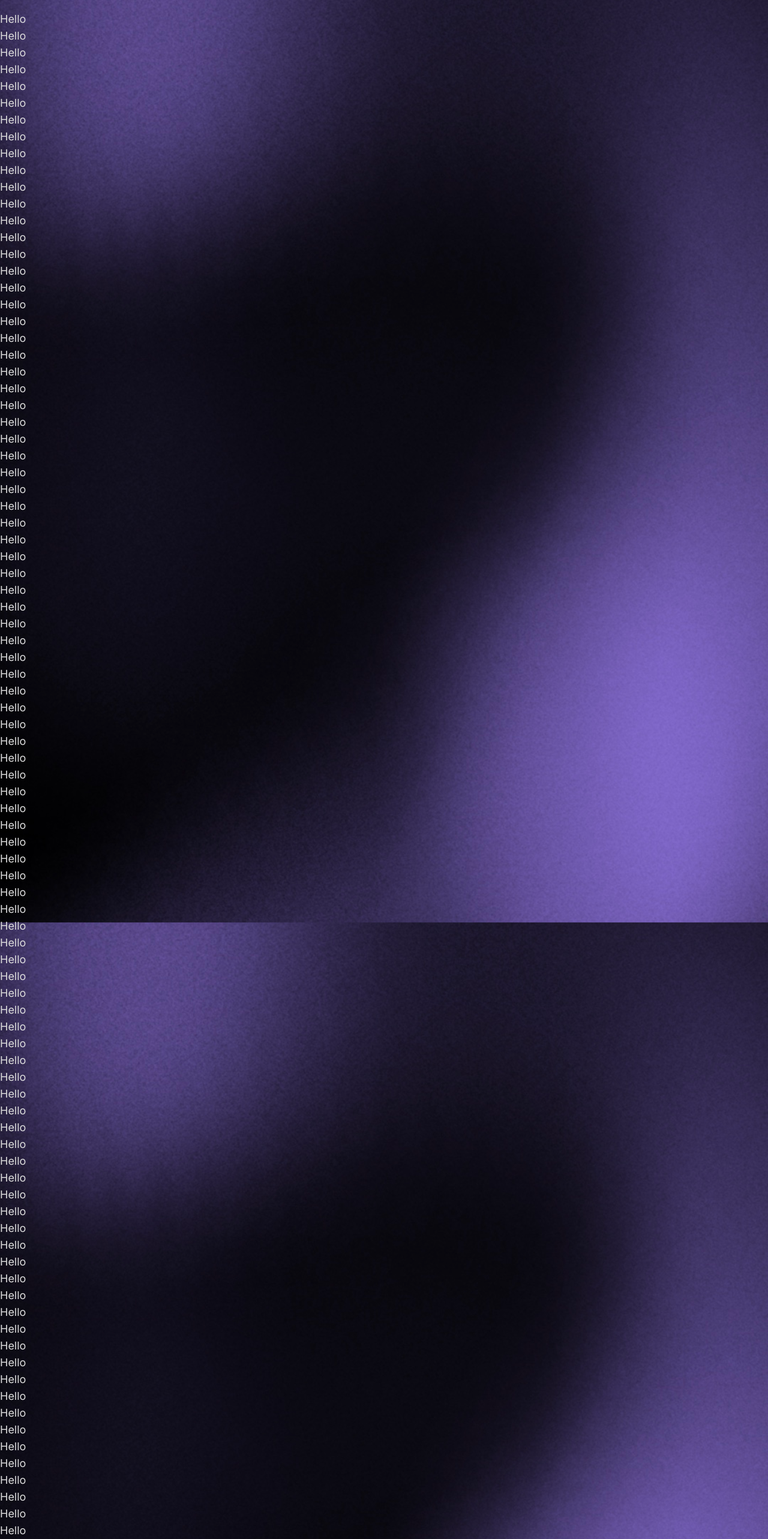
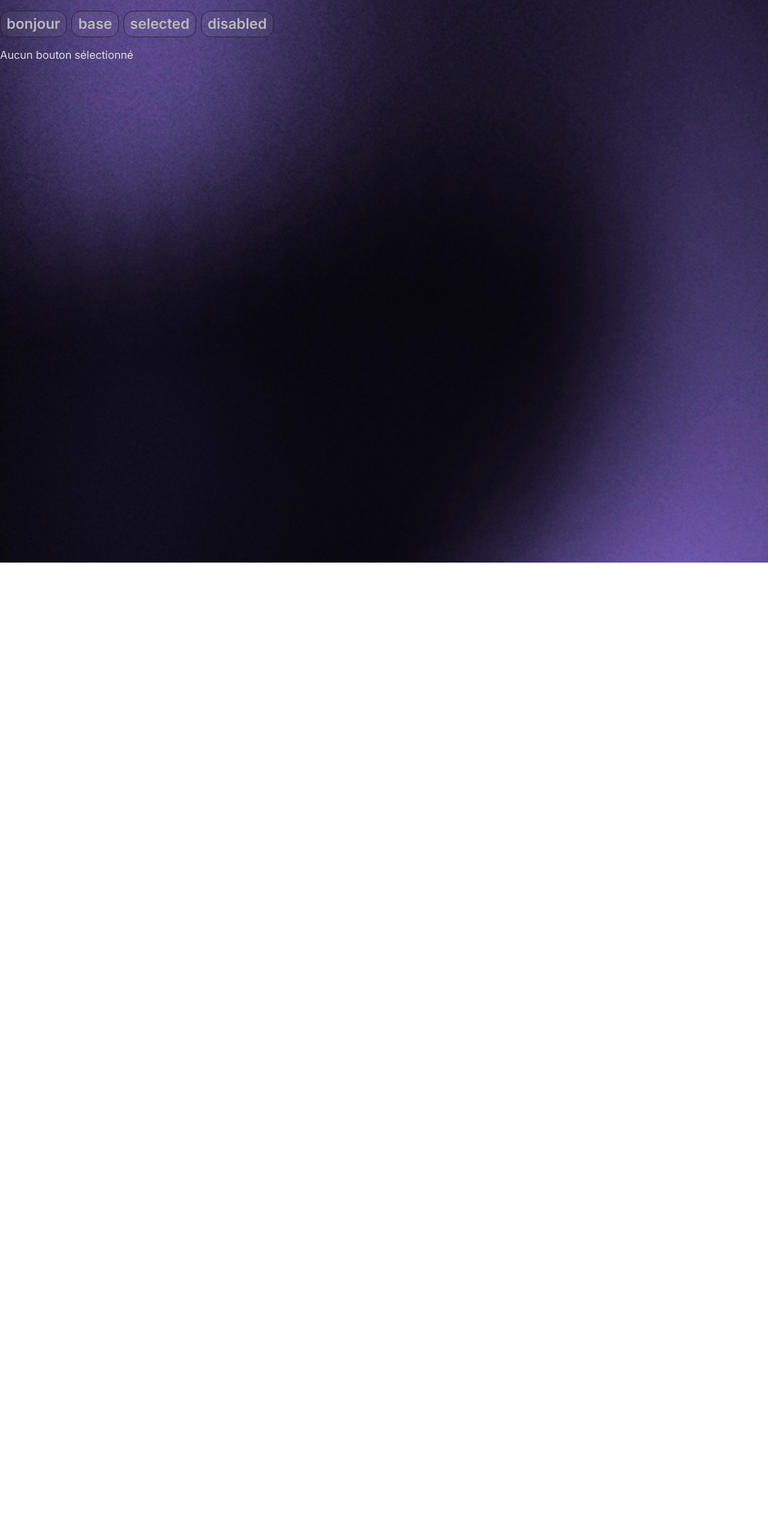
Before and after one commit to Glasck-int/LolWebsite, a Next.js app: page /en in a window 1280 px wide. Shown: the part 62-2628 px from the top of the page at 60% size. After the commit the page ends 1000 px from the top, so only its background shows below. Built offline with nearby package versions, Linux system fonts and the light colour scheme.

Commit message:
button hook

```diff
--- a/src/app/[locale]/page.tsx
+++ b/src/app/[locale]/page.tsx
@@ -1,103 +1,37 @@
-import { getTranslations } from "next-intl/server";
+"use client";
+
 import { Header } from "@/app/components/layout/Header";
+import { ButtonsHook } from "@/app/components/hooks/ButtonsHook";
+import { useState } from "react";
 
-export default async function Home() {
-  const t = await getTranslations("Homepage" as const);
+export default function Home() {
+  const [selectedButton, setSelectedButton] = useState<string | null>(null);
+
   return (
     <div className="flex flex-col min-h-screen w-full">
       <Header />
-      <div className="h-[1000px] w-full pt-[80px]">      <p>Hello</p>      <p>Hello</p>
-      <p>Hello</p>
-      <p>Hello</p>
-      <p>Hello</p>
-      <p>Hello</p>
-      <p>Hello</p>
-      <p>Hello</p>
-      <p>Hello</p>
-      <p>Hello</p>
-      <p>Hello</p>
-      <p>Hello</p>
-      <p>Hello</p>
-      <p>Hello</p>
-      <p>Hello</p>
-      <p>Hello</p>
-      <p>Hello</p>
-      <p>Hello</p>
-      <p>Hello</p>
-      <p>Hello</p>
-      <p>Hello</p>
-      <p>Hello</p>
-      <p>Hello</p>
-      <p>Hello</p>
-      <p>Hello</p>
-      <p>Hello</p>
-      <p>Hello</p>
-      <p>Hello</p>
-      <p>Hello</p>
-      <p>Hello</p>
-      <p>Hello</p>
-      <p>Hello</p>
-      <p>Hello</p>
-      <p>Hello</p>
-      <p>Hello</p>
-      <p>Hello</p>
-      <p>Hello</p>
-      <p>Hello</p>
-      <p>Hello</p>
-      <p>Hello</p>
-      <p>Hello</p>
-      <p>Hello</p>
-      <p>Hello</p>
-      <p>Hello</p>
-      <p>Hello</p>
-      <p>Hello</p>
-      <p>Hello</p>
-      <p>Hello</p>
-      <p>Hello</p>
-      <p>Hello</p>
-      <p>Hello</p>
-      <p>Hello</p>
-      <p>Hello</p>
-      <p>Hello</p>
-      <p>Hello</p>
-      <p>Hello</p>
-      <p>Hello</p>
-      <p>Hello</p>
-      <p>Hello</p>
-      <p>Hello</p>
-      <p>Hello</p>
-      <p>Hello</p>
-      <p>Hello</p>
-      <p>Hello</p>
-      <p>Hello</p>
-      <p>Hello</p>
-      <p>Hello</p>
-      <p>Hello</p>
-      <p>Hello</p>
-      <p>Hello</p>
-      <p>Hello</p>
-      <p>Hello</p>
-      <p>Hello</p>
-      <p>Hello</p>
-      <p>Hello</p>
-      <p>Hello</p>
-      <p>Hello</p>
-      <p>Hello</p>
-      <p>Hello</p>
-      <p>Hello</p>
-      <p>Hello</p>
-      <p>Hello</p>
-      <p>Hello</p>
-      <p>Hello</p>
-      <p>Hello</p>
-      <p>Hello</p>
-      <p>Hello</p>
-      <p>Hello</p>
-      <p>Hello</p>
-      <p>Hello</p>
-      <p>Hello</p>
+      <div className="h-[1000px] w-full pt-[80px]">
+        <ButtonsHook
+          options={["bonjour", "base", "selected", "disabled"]}
+          onButtonChange={setSelectedButton}
+        />
 
+        <div className="mt-4">
+          {selectedButton === "bonjour" && (
+            <p>Vous avez sélectionné Bonjour!</p>
+          )}
+          {selectedButton === "base" && (
+            <p>Mode base activé</p>
+          )}
+          {selectedButton === "selected" && (
+            <p>Option selected choisie</p>
+          )}
+          {selectedButton === "disabled" && (
+            <p>Vous avez cliqué sur disabled</p>
+          )}
+          {!selectedButton && <p>Aucun bouton sélectionné</p>}
+        </div>
       </div>
-     </div>
+    </div>
   );
 }
--- /dev/null
+++ b/src/app/components/hooks/ButtonsHook.tsx
@@ -0,0 +1,35 @@
+"use client";
+
+import { Button } from "@/app/components/ui/Button";
+import { useState } from "react";
+
+export const ButtonsHook = (props: {
+  options: string[];
+  onButtonChange: (option: string | null) => void;
+}) => {
+  const [activeButton, setActiveButton] = useState<string | null>(null);
+  const options = props.options;
+
+  /**
+   * @description Handle the button click
+   * @param {string} option - The option to display in the buttons
+   */
+  const handleButtonClick = (option: string) => {
+    const newValue = activeButton === option ? null : option;
+    setActiveButton(newValue);
+    props.onButtonChange(newValue);
+  };
+  return (
+    <div className="flex flex-row gap-2">
+      {options.map((option) => (
+        <Button
+          key={option}
+          variant={activeButton === option ? "selected" : "base"}
+          onClick={() => handleButtonClick(option)}
+        >
+          {option}
+        </Button>
+      ))}
+    </div>
+  );
+};
--- a/src/app/components/navigation/HeaderActions.tsx
+++ b/src/app/components/navigation/HeaderActions.tsx
@@ -1,9 +1,9 @@
 "use client";
 
 import { Search, Eye, EyeOff } from "lucide-react";
-import { BurgerMenu } from "./BurgerMenu";
+import { BurgerMenu } from "@/app/components/ui/BurgerMenu";
 import { useState } from "react";
-import { SearchBar } from "./SearchBar";
+import { SearchBar } from "@/app/components/ui/SearchBar";
 
 // TYEs
 
--- /dev/null
+++ b/src/app/components/ui/Button.tsx
@@ -0,0 +1,63 @@
+import React from "react";
+
+interface ButtonProps {
+  children: React.ReactNode;
+  variant?: "base" | "selected";
+  onClick?: () => void;
+  disabled?: boolean;
+  className?: string;
+  type?: "button" | "submit" | "reset";
+}
+
+export const Button: React.FC<ButtonProps> = ({
+  children,
+  variant = "base",
+  onClick,
+  disabled = false,
+  className = "",
+  type = "button",
+}) => {
+  const baseClasses = `
+    h-[44px]
+    px-[10px]
+    rounded-2xl
+    border
+    border-solid
+    font-inter
+    font-semibold
+    text-xl
+    md:text-2xl
+    tracking-normal
+    transition-all
+    duration-200
+    cursor-pointer
+    disabled:cursor-not-allowed
+    disabled:opacity-50
+  `;
+
+  const variantClasses = {
+    base: `
+      bg-white/[0.06]
+      border-[#262626]
+      text-clear-grey
+      hover:bg-white/[0.1]
+    `,
+    selected: `
+      bg-white
+      border-[#262626]
+      text-black
+      hover:bg-white/90
+    `,
+  };
+
+  return (
+    <button
+      type={type}
+      onClick={onClick}
+      disabled={disabled}
+      className={`${baseClasses} ${variantClasses[variant]} ${className}`}
+    >
+      {children}
+    </button>
+  );
+};
--- a/src/app/components/navigation/SearchBar.tsx
+++ b/src/app/components/ui/SearchBar.tsx
@@ -1,13 +1,14 @@
 "use client";
 
 import { Search } from "lucide-react";
+import { Button } from "@/app/components/ui/Button";
 
 export const SearchBar = () => {
 
   return (
     <div className="relative">
       <Search className="w-6 h-6 text-white transition-all duration-200 cursor-pointer md:hidden" />
-      <div className="w-80 h-10 bg-white/10 backdrop-blur hidden md:flex items-center justify-left rounded-3xl gap-5 px-4 cursor-pointer hover:bg-white/20 transition-all duration-200">
+      <div className="w-80 h-9 bg-white/10 backdrop-blur hidden md:flex items-center justify-left rounded-3xl gap-5 px-4 cursor-pointer hover:bg-white/20 transition-all duration-200">
         <Search className="w-6 h-6 text-grey transition-all duration-200 cursor-pointer" />
         <div className="flex items-center bg-transparent text-grey">Search</div>
       </div>
```
Also changed, not shown: src/app/components/ui/BurgerMenu.tsx (renamed from src/app/components/navigation/BurgerMenu.tsx).
